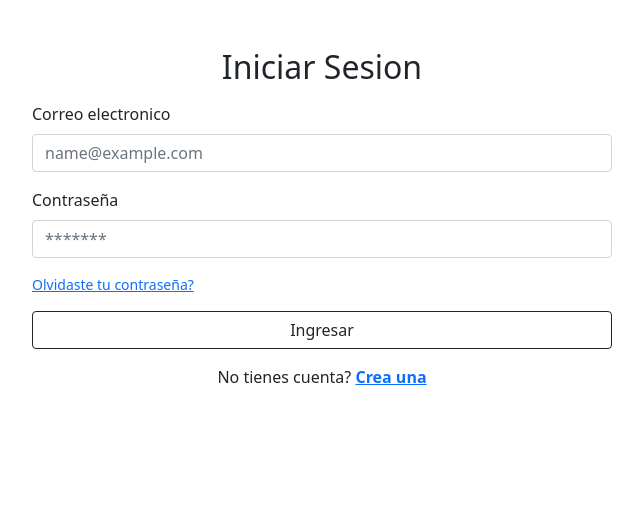
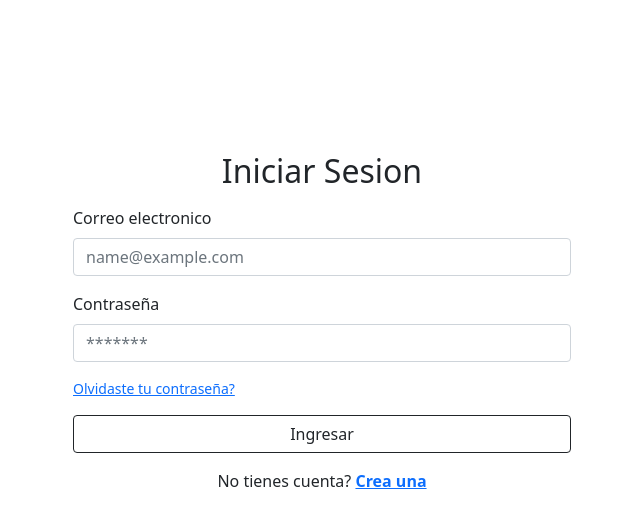
Before and after one commit to jgsistemasar/react-login-dashboard-template, a React (Create React App) app: page /login in a window 1280 px wide. Shown: the top 528 px of the page, without its empty margins (318-961 px from the left). Built offline with nearby package versions, Linux system fonts and the light colour scheme.

Commit message:
Ajuste de estilos formulario login

```diff
--- a/src/App.js
+++ b/src/App.js
@@ -7,6 +7,7 @@ function App() {
         <div>
             <Rutas/>
         </div>
+
   );
 }
 
--- a/src/components/login/Login.js
+++ b/src/components/login/Login.js
@@ -5,6 +5,14 @@ import 'bootstrap/dist/css/bootstrap.min.css';
 
 export const Login = () => {
   return (
+    <div className="container">
+    <div className='row mb-5'>
+        <div className='col mb-5'>
+            <h1></h1>
+        </div>
+    </div>
+    <div className='row'>
+        <div className='col'>
         <div class="row d-flex justify-content-center">
           <div class="col-12 col-md-8 col-lg-6">
             <div class="card bg-white border-0">
@@ -33,5 +41,9 @@ export const Login = () => {
             </div>
           </div>
         </div>
+        </div>
+        </div>
+        </div>
+
   )
 }
```
